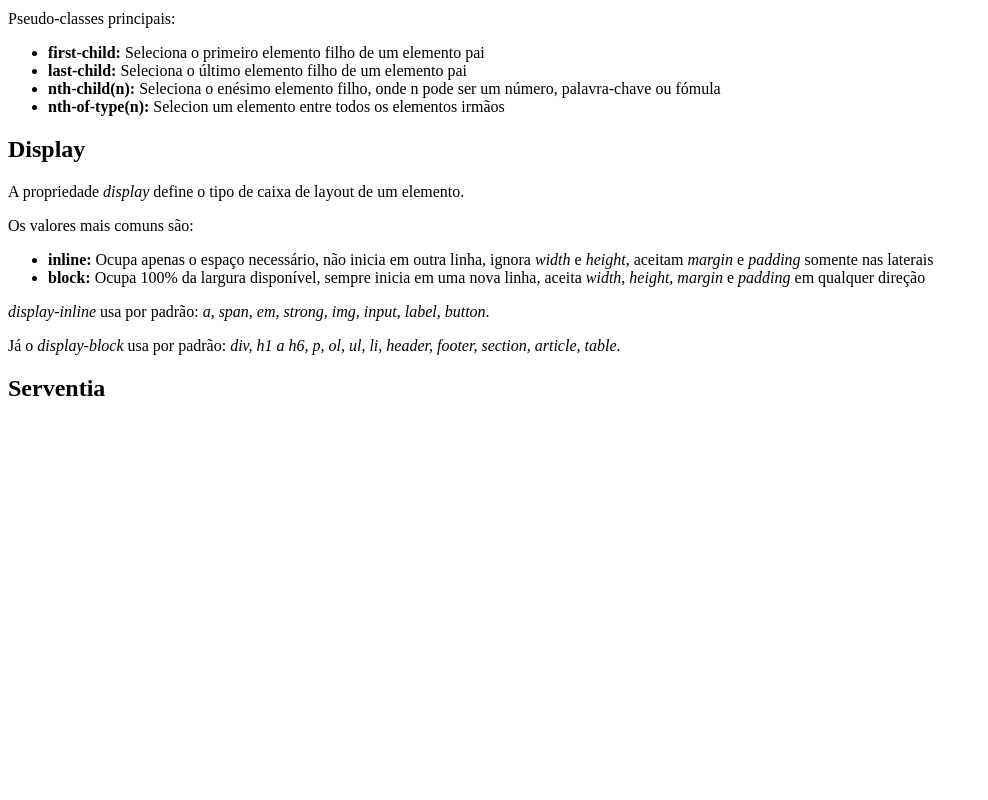
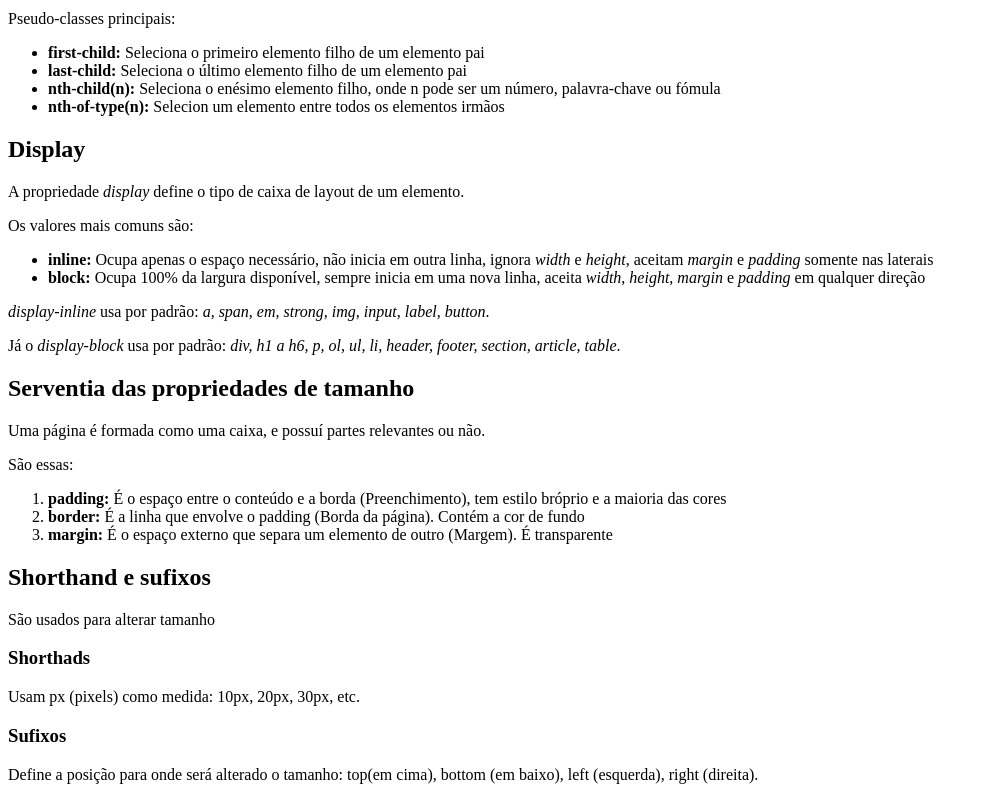
Before and after one commit to LNC1004/Aula13_combinadores-especificidade-etc, a plain HTML site: page index.html in a window 1280 px wide. Shown: the part 735-1535 px from the top of the page, without its empty margins (0-988 px from the left). Before the commit the page ends 1157 px from the top, so only its background shows below. Drawn offline with Linux system fonts and the light colour scheme.

Commit message:
HTML finalizado

```diff
--- a/index.html
+++ b/index.html
@@ -82,8 +82,28 @@
     </div>
 
     <div id="serv">
-        <h2>Serventia</h2>
-        <p></p>
+        <h2>Serventia  das propriedades de tamanho</h2>
+        <p>Uma página é formada como uma caixa, e possuí partes relevantes ou não.</p>
+        <p>São essas:</p>
+        <ol>
+            <li><strong>padding:</strong> É o espaço entre o conteúdo e a borda (Preenchimento), tem estilo bróprio e a maioria das cores</li>
+
+            <li><strong>border:</strong> É a linha que envolve o padding (Borda da página). Contém a cor de fundo</li>
+
+            <li><strong>margin:</strong> É o espaço externo que separa um elemento de outro (Margem). É transparente</li>
+
+        </ol>
+
+         <h2 class="titulos">Shorthand e sufixos</h2>
+
+         <p>São usados para alterar tamanho</p>
+
+         <h3>Shorthads</h3>
+         <p>Usam px (pixels) como medida: 10px, 20px, 30px, etc.
+         </p>
+
+         <h3>Sufixos</h3>
+         <p>Define a posição para onde será alterado o tamanho: top(em cima), bottom (em baixo), left (esquerda), right (direita).</p>
     </div>
 
 </body>
```
